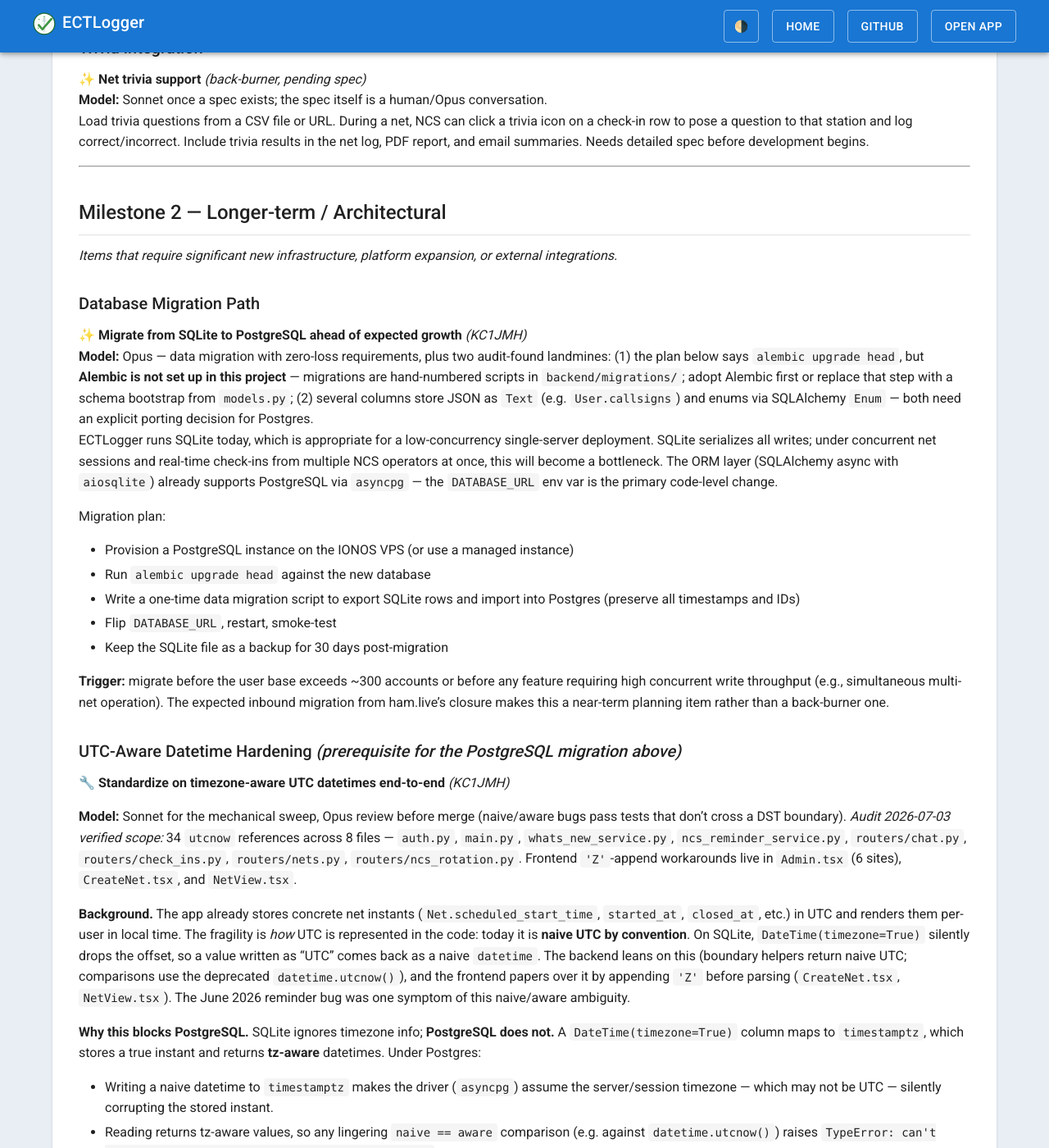
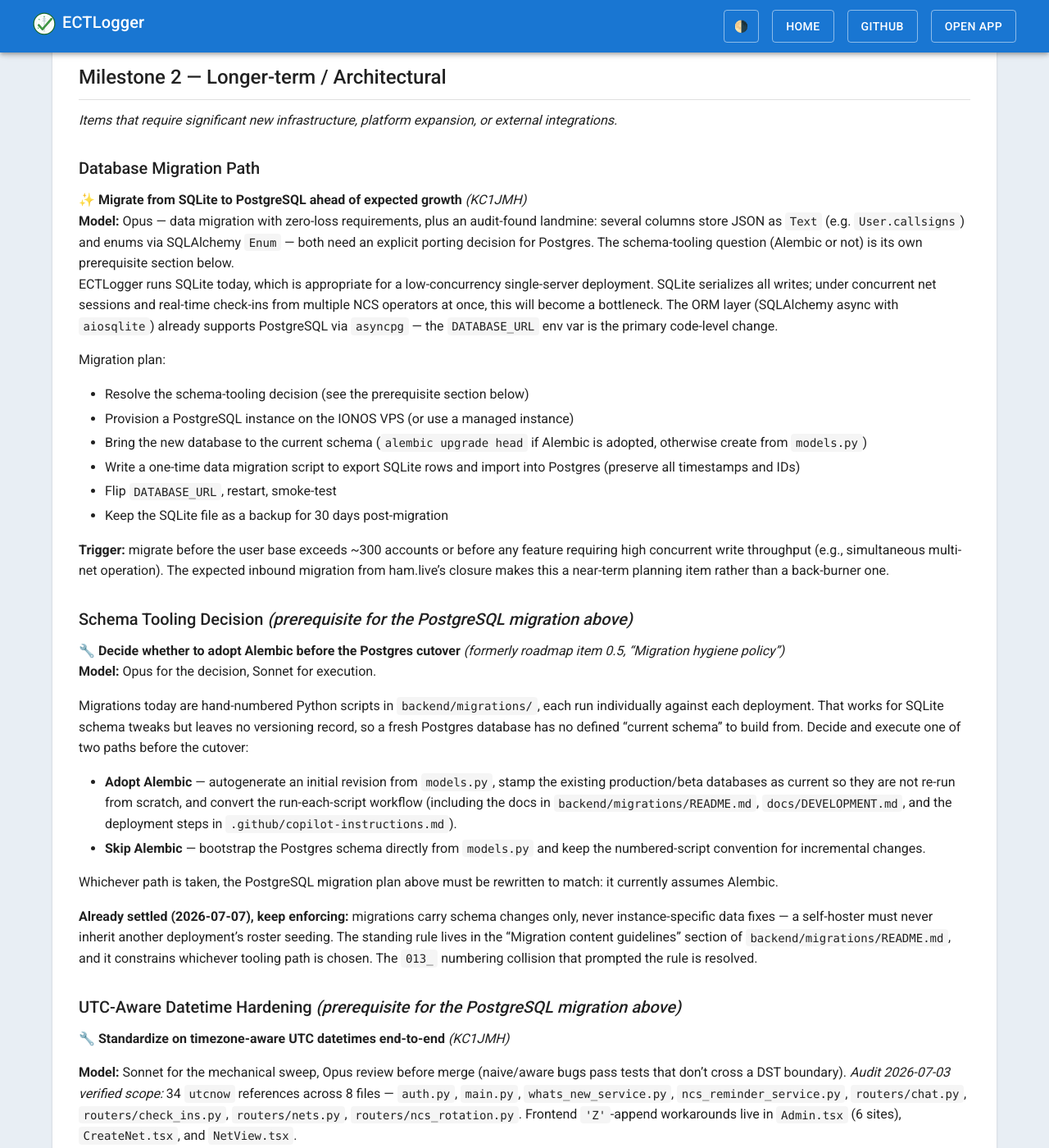
Before and after one commit to bradbrownjr/ectlogger, a Jekyll site: the page built from docs/ROADMAP.md, in a window 1280 px wide and 1400 px high, scrolled down 11218 px. Shown: the whole window at 82% size. Built offline with Jekyll 4.4.1, drawn with Linux system fonts in a browser that asks for light colours; our own code applies the rules of GitHub Pages for plain Markdown files; some of the changed text lies outside the part shown.

Commit message:
docs: move roadmap item 0.5 into Milestone 2 as a Postgres prerequisite
Section 0.5 (migration hygiene) had one open item left: the
Alembic-vs-numbered-scripts decision, which its own text already
deferred to the PostgreSQL migration in Milestone 2. Promote it to a
"Schema Tooling Decision" section there, as a sibling prerequisite
alongside UTC-Aware Datetime Hardening, and drop 0.5 from Milestone 0.

Also fixes two stale references found while moving it:
- the Docker item cited Milestone 0.5 for the instance-specific data
  migration rule, which was resolved 2026-07-07 and now lives in
  backend/migrations/README.md
- the Postgres item listed "Alembic is not set up" as a landmine, now
  duplicated by the new section, so it points there instead

Co-Authored-By: Claude Opus 5 <noreply@anthropic.com>
Claude-Session: https://claude.ai/code/session_01UXefcLrbDMFDZoCJUudHDA

```diff
--- a/docs/ROADMAP.md
+++ b/docs/ROADMAP.md
@@ -1,6 +1,6 @@
 # ECT Logger — Product Roadmap
 
-*Last updated: 2026-07-26 (rev 40 — pruned completed items. Milestone 0.1 through 0.4 (the codebase health and modularity program) are done and have been removed; their durable conventions now live in [`docs/DEVELOPMENT.md`](DEVELOPMENT.md) and the shipped user-facing result is in [`docs/CHANGELOG.md`](CHANGELOG.md). Section numbers 0.5–0.7 are kept as-is so commit messages and docs referencing "Milestone 0.4" still resolve.)*
+*Last updated: 2026-07-28 (rev 41 — moved section 0.5 into Milestone 2. Its only open item, the Alembic-vs-numbered-scripts decision, was already a stated prerequisite of the PostgreSQL migration, so it now lives there as "Schema Tooling Decision", a sibling prerequisite section alongside UTC-Aware Datetime Hardening, rather than as a separate Milestone 0 section. Milestone 0.1 through 0.4 (the codebase health and modularity program) are done and have been removed; their durable conventions now live in [`docs/DEVELOPMENT.md`](DEVELOPMENT.md) and the shipped user-facing result is in [`docs/CHANGELOG.md`](CHANGELOG.md). Section numbers 0.6 and 0.7 are kept as-is so commit messages and docs referencing "Milestone 0.4" still resolve.)*
 *Compiled from user feedback: AA1GM, KC1UIX, W1BKW, W1MTW, N1GSK, KC1JMH*
 
 > **Canonical location:** `docs/ROADMAP.md`.
@@ -35,12 +35,6 @@ Rule of thumb: Haiku and Sonnet can only maintain this codebase safely once file
 ## Milestone 0 — Codebase Health & Maintainability
 
 *The bulk of this milestone (0.1 confirmed bugs, 0.2 orphaned code, 0.3 guardrails, 0.4 the modularity and componentization program) completed between 2026-07-03 and 2026-07-06 and has been pruned. What it delivered: a test suite and CI pipeline, React error boundaries, WebSocket resilience, SMTP timeouts, IANA timezone validation, composite indexes, shared frontend hooks, `app/permissions.py`, the backend router facades, and the frontend page splits. The patterns those splits established are documented in [`docs/DEVELOPMENT.md`](DEVELOPMENT.md) ("Backend router-split (facade) pattern", "Frontend component-split pattern", "Post-split verification checklist"). Sections below are what remains open.*
-
-### 0.5 Migration hygiene policy *(process, not code)*
-
-*The `013_` numbering collision and the instance-specific-data-migration norm were both resolved 2026-07-07; see the "Migration content guidelines" section of `backend/migrations/README.md` for the standing rule.*
-
-- **Alembic adoption** — deferred to the PostgreSQL item in Milestone 2, whose plan currently references `alembic upgrade head` even though **Alembic is not set up in this project**. Must be resolved as part of that work: either adopt Alembic first, or rewrite that step. **Model:** Opus for the design decision, Sonnet for execution.
 
 ### 0.6 Post-Milestone-0.4 cleanup *(non-blocking, found during PR #2 review, 2026-07-26)*
 
@@ -324,17 +318,32 @@ Load trivia questions from a CSV file or URL. During a net, NCS can click a triv
 ### Database Migration Path
 
 **✨ Migrate from SQLite to PostgreSQL ahead of expected growth** *(KC1JMH)*
-**Model:** Opus — data migration with zero-loss requirements, plus two audit-found landmines: (1) the plan below says `alembic upgrade head`, but **Alembic is not set up in this project** — migrations are hand-numbered scripts in `backend/migrations/`; adopt Alembic first or replace that step with a schema bootstrap from `models.py`; (2) several columns store JSON as `Text` (e.g. `User.callsigns`) and enums via SQLAlchemy `Enum` — both need an explicit porting decision for Postgres.
+**Model:** Opus — data migration with zero-loss requirements, plus an audit-found landmine: several columns store JSON as `Text` (e.g. `User.callsigns`) and enums via SQLAlchemy `Enum` — both need an explicit porting decision for Postgres. The schema-tooling question (Alembic or not) is its own prerequisite section below.
 ECTLogger runs SQLite today, which is appropriate for a low-concurrency single-server deployment. SQLite serializes all writes; under concurrent net sessions and real-time check-ins from multiple NCS operators at once, this will become a bottleneck. The ORM layer (SQLAlchemy async with `aiosqlite`) already supports PostgreSQL via `asyncpg` — the `DATABASE_URL` env var is the primary code-level change.
 
 Migration plan:
+- Resolve the schema-tooling decision (see the prerequisite section below)
 - Provision a PostgreSQL instance on the IONOS VPS (or use a managed instance)
-- Run `alembic upgrade head` against the new database
+- Bring the new database to the current schema (`alembic upgrade head` if Alembic is adopted, otherwise create from `models.py`)
 - Write a one-time data migration script to export SQLite rows and import into Postgres (preserve all timestamps and IDs)
 - Flip `DATABASE_URL`, restart, smoke-test
 - Keep the SQLite file as a backup for 30 days post-migration
 
 **Trigger:** migrate before the user base exceeds ~300 accounts or before any feature requiring high concurrent write throughput (e.g., simultaneous multi-net operation). The expected inbound migration from ham.live's closure makes this a near-term planning item rather than a back-burner one.
+
+### Schema Tooling Decision *(prerequisite for the PostgreSQL migration above)*
+
+**🔧 Decide whether to adopt Alembic before the Postgres cutover** *(formerly roadmap item 0.5, "Migration hygiene policy")*
+**Model:** Opus for the decision, Sonnet for execution.
+
+Migrations today are hand-numbered Python scripts in `backend/migrations/`, each run individually against each deployment. That works for SQLite schema tweaks but leaves no versioning record, so a fresh Postgres database has no defined "current schema" to build from. Decide and execute one of two paths before the cutover:
+
+- **Adopt Alembic** — autogenerate an initial revision from `models.py`, stamp the existing production/beta databases as current so they are not re-run from scratch, and convert the run-each-script workflow (including the docs in `backend/migrations/README.md`, `docs/DEVELOPMENT.md`, and the deployment steps in `.github/copilot-instructions.md`).
+- **Skip Alembic** — bootstrap the Postgres schema directly from `models.py` and keep the numbered-script convention for incremental changes.
+
+Whichever path is taken, the PostgreSQL migration plan above must be rewritten to match: it currently assumes Alembic.
+
+**Already settled (2026-07-07), keep enforcing:** migrations carry schema changes only, never instance-specific data fixes — a self-hoster must never inherit another deployment's roster seeding. The standing rule lives in the "Migration content guidelines" section of `backend/migrations/README.md`, and it constrains whichever tooling path is chosen. The `013_` numbering collision that prompted the rule is resolved.
 
 ### UTC-Aware Datetime Hardening *(prerequisite for the PostgreSQL migration above)*
 
@@ -402,7 +411,7 @@ This is separate from the standalone desktop client above. Both are back-burner
 ### Self-Hosting Enhancements
 
 **✨ Docker image for self-hosters**
-**Model:** Sonnet. Note: cleaning up the instance-specific data migrations issue (Milestone 0.5) matters here — a fresh Docker install should never execute another deployment's roster fixes.
+**Model:** Sonnet. Note: a fresh Docker install must never execute another deployment's roster fixes — the schema-changes-only rule in `backend/migrations/README.md` ("Migration content guidelines") is what keeps that true, so verify the image's migration step honors it.
 Official `Dockerfile` / `docker-compose.yml` for a one-command self-hosted deployment. Publish to Docker Hub alongside each release.
 
 **✨ Net template portability between hosted and self-hosted**
```
